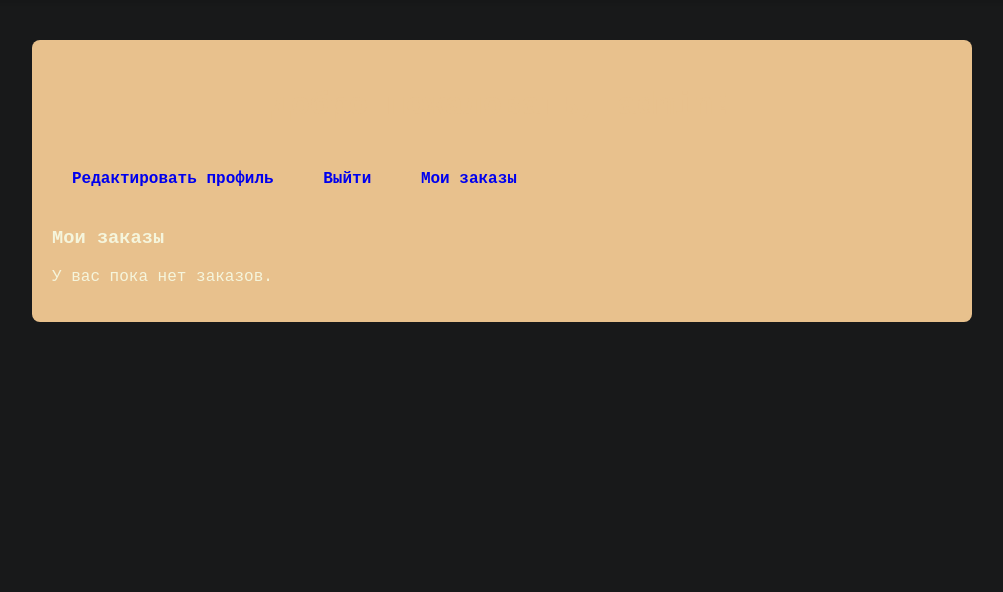
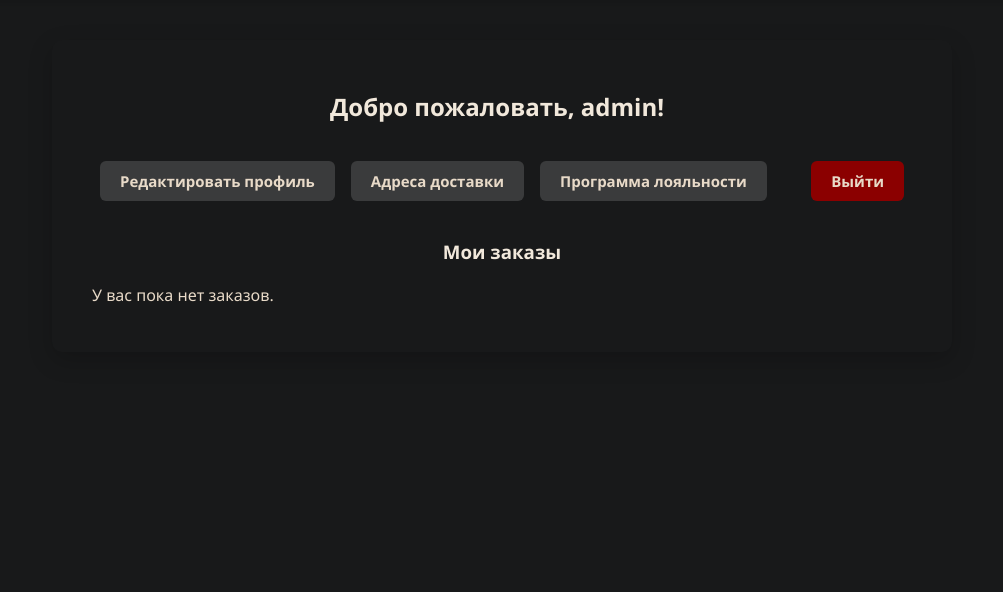
Before and after one commit to Komandor2003/VKUS, a Flask app: page /profile in a window 1280 px wide. Shown: the part 125-717 px from the top of the page, without its empty margins (138-1141 px from the left). Run offline with Flask 3, Linux system fonts and the light colour scheme; a user stored in the database is signed in.

Commit message:
beta 1.4.6
Co-authored-by: cent0n1y <cent0n1y@users.noreply.github.com>

```diff
--- a/app.py
+++ b/app.py
@@ -267,6 +267,11 @@ def booking():
 
     return render_template('booking.html')
 
+@app.route('/loyality')
+def loyality():
+
+    return render_template('loyality.html')
+
 if __name__ == '__main__':
     with app.app_context():
         db.create_all()
--- a/static/style.css
+++ b/static/style.css
@@ -119,15 +119,75 @@ header nav a:hover {
 
 
 .container {
-    max-width: 1200px;
-    margin: 20px auto;
-    padding: 0 20px;
+    max-width: 400px;
+    margin: 80px auto;
+    padding: 30px 70px;
+    background-color: #A94518;
+    border-radius: 8px;
+    box-shadow: 0 8px 24px rgba(0, 0, 0, 0.1);
 }
 
 h2 {
+    padding-right: 10px;
     text-align: center;
-    font-size: 2rem;
-    color: #E8C18D;  /* бежевый */
+    margin-bottom: 25px;
+    color: #222;
+}
+.form-group {
+    padding-right: 30px;
+    margin-bottom: 20px;
+}
+
+label {
+    display: block;
+    margin-bottom: 6px;
+    font-weight: 500;
+}
+
+input.form-control {
+    padding-right: 10px;
+    width: 100%;
+    padding: 10px 12px;
+    font-size: 16px;
+    border: 1px solid #E8C18D;
+    border-radius: 6px;
+    background-color: #E8C18D;
+    transition: border 0.2s;
+}
+
+input.form-control:focus {
+    border-color: #18191a;
+    outline: none;
+}
+
+button.btn-primary {
+    width: 100%;
+    padding: 12px;
+    font-size: 16px;
+    background-color: #18191a;
+    color: #E8C18D;
+    border: none;
+    border-radius: 6px;
+    cursor: pointer;
+    transition: background-color 0.2s;
+}
+
+button.btn-primary:hover {
+    background-color: #A94518;
+}
+
+.btn-link {
+    display: inline-block;
+    text-align: center;
+    width: 100%;
+    margin-top: 10px;
+    font-size: 14px;
+    color: #18191a;
+    text-decoration: none;
+}
+
+.btn-link:hover {
+    text-decoration: underline;
 }
 
 .product-grid {
@@ -258,38 +318,135 @@ footer p {
 .profile-container {
     max-width: 900px;
     margin: 40px auto;
-    padding: 20px;
-    background-color: #E8C18D; /* Бежевый */
-    border-radius: 8px;
+    padding: 30px 40px;
+    background-color: #18191a;
+    border-radius: 10px;
+    box-shadow: 0 8px 24px rgba(0, 0, 0, 0.2);
+    color: #e8dac8;
+    font-family: 'Segoe UI', Tahoma, sans-serif;
 }
 
-.profile-container h1 {
+.profile-container h2,
+.profile-container h3 {
     text-align: center;
-    color: #2B190E; /* Темно-коричневый */
+    margin-bottom: 20px;
+    color: #f1e8db;
+}
+
+.profile-container .btn {
+    display: inline-block;
+    padding: 10px 20px;
+    margin: 8px;
+    font-size: 15px;
+    font-weight: 600;
+    border: none;
+    border-radius: 6px;
+    background-color: #3a3b3c;
+    color: #e8dac8;
+    text-decoration: none;
+    cursor: pointer;
+    transition: background-color 0.3s, transform 0.2s;
+}
+
+.profile-container .btn:hover {
+    background-color: #E8C18D;
+    color: #2B190E;
+    transform: translateY(-2px);
+}
+
+.profile-container .logout {
+    background-color: #8b0000;
+}
+
+.profile-container .logout:hover {
+    background-color: #ff4c4c;
+    color: #fff;
+}
+
+.profile-actions {
+    display: flex;
+    justify-content: space-between;
+    align-items: center;
+    flex-wrap: wrap;
+    margin-bottom: 30px;
+}
+
+.logout-wrapper {
+    margin-left: auto;
+}
+
+.orders-list {
+    list-style: none;
+    padding: 0;
+    margin-top: 20px;
+}
+
+.orders-list > li {
+    background-color: #242526;
+    padding: 15px 20px;
+    margin-bottom: 15px;
+    border-radius: 6px;
+    box-shadow: 0 2px 6px rgba(0,0,0,0.2);
+}
+
+.orders-list strong {
+    color: #e8dac8;
+    font-size: 16px;
+}
+
+.orders-list ul {
+    margin-top: 8px;
+    padding-left: 20px;
+}
+
+.orders-list li li {
+    font-size: 14px;
+    color: #d0c4b2;
 }
 
 .profile-actions {
     text-align: center;
     margin-top: 30px;
 }
-/* Стили для кнопки регистрации на странице профиля */
-.profile-container .btn-register {
-    display: inline-block;
-    padding: 10px 20px;
-    font-size: 16px;
-    font-weight: bold;
-    text-align: center;
-    text-decoration: none;
-    border-radius: 5px;
-    background-color: #228b22; /* оранжевый акцент */
-    color: #fff;
-    margin: 10px 0;
-    cursor: pointer;
-    transition: background-color 0.3s ease, transform 0.2s ease;
+
+div {
+    box-sizing: border-box;
 }
 
-.profile-container .btn-register:hover {
-    background-color: #E8C18D; /* бежевый */
-    color: #2B190E; /* темно-коричневый */
-    transform: translateY(-2px); /* Легкое поднятие кнопки при наведении */
+
+/* Обёртка для двух колонок */
+.delivery-container {
+    display: flex;
+    justify-content: center;      /* Центрируем по горизонтали */
+    gap: 100px;                    /* Расстояние между колонками */
+    padding: 40px 20px;
+    flex-wrap: wrap;
 }
+
+/* Каждая колонка */
+.delivery-block {
+    flex: 1 1 0;
+    max-width: 700px;
+    background-color: #000000;
+    padding: 20px;
+    border-radius: 10px;
+    box-shadow: 0 0 10px rgba(0,0,0,0.1);
+}
+
+.map-block {
+    display: flex;
+    justify-content: center;
+    margin-top: 20px;
+
+}
+
+.delivery-block h1 {
+    font-size: 24px;
+    margin-bottom: 10px;
+    color: #ede3cc;
+}
+
+.delivery-block p {
+    font-size: 16px;
+    color: #ede3cc ;
+}
--- a/templates/profile.html
+++ b/templates/profile.html
@@ -5,13 +5,15 @@
 {% block content %}
 <div class="profile-container">
   <h2>Добро пожаловать, {{ user.username }}!</h2>
-
+<div class="profile-actions">
   <a href="{{ url_for('edit_profile') }}" class="btn">Редактировать профиль</a>
-  <a href="{{ url_for('logout') }}" class="btn logout">Выйти</a>
-
   <!-- Новая кнопка -->
-  <a href="{{ url_for('my_orders') }}" class="btn">Мои заказы</a>
-
+  <a href="{{ url_for('delivery') }}" class="btn">Адреса доставки</a>
+  <a href="{{ url_for('loyality') }}" class="btn">Программа лояльности</a>
+  <div class="logout-wrapper">
+    <a href="{{ url_for('logout') }}" class="btn logout">Выйти</a>
+  </div>
+</div>
   <h3>Мои заказы</h3>
   {% if orders %}
     <ul class="orders-list">
```
Also changed, not shown: templates/delivery.html (+16 -3 lines), templates/loyality.html (added, +9 -0 lines), database.db.
